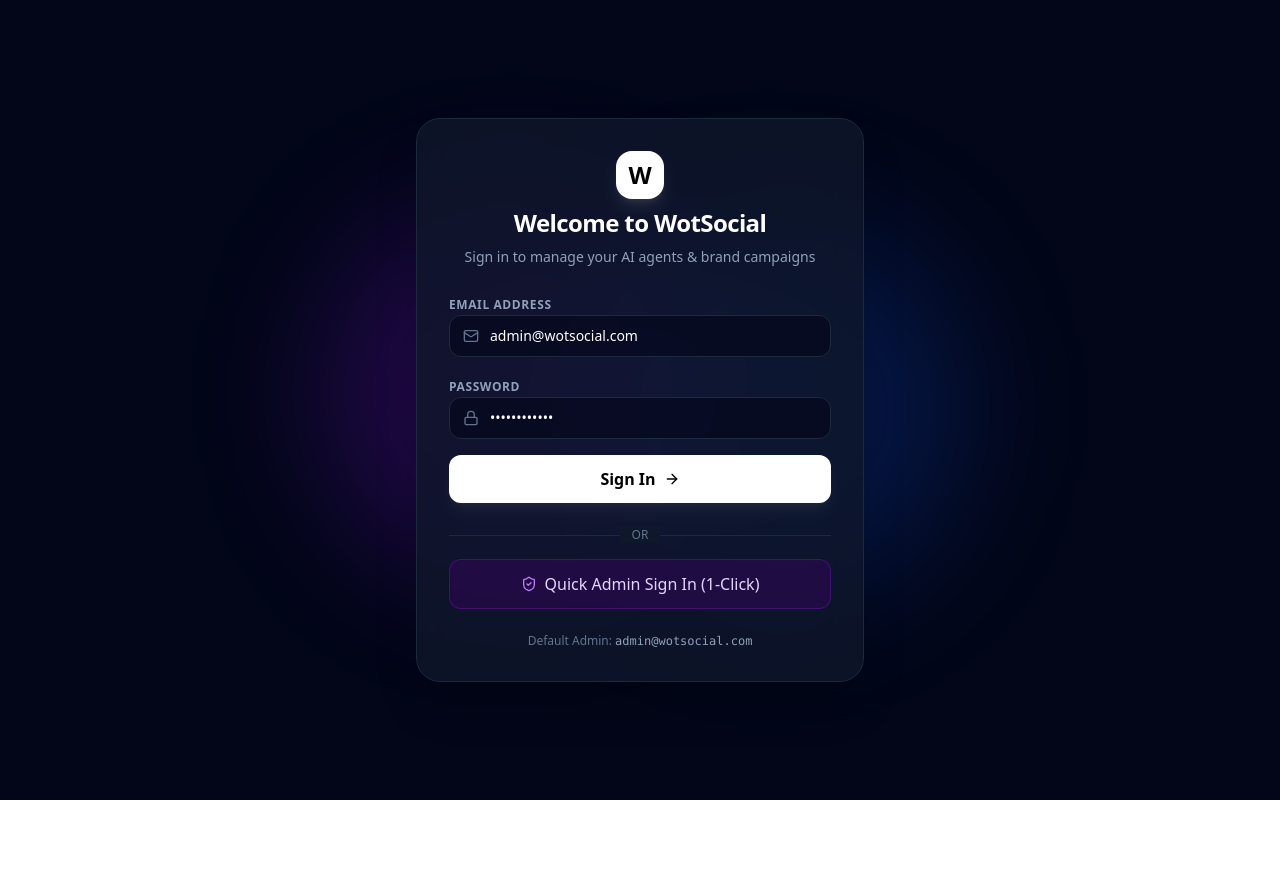
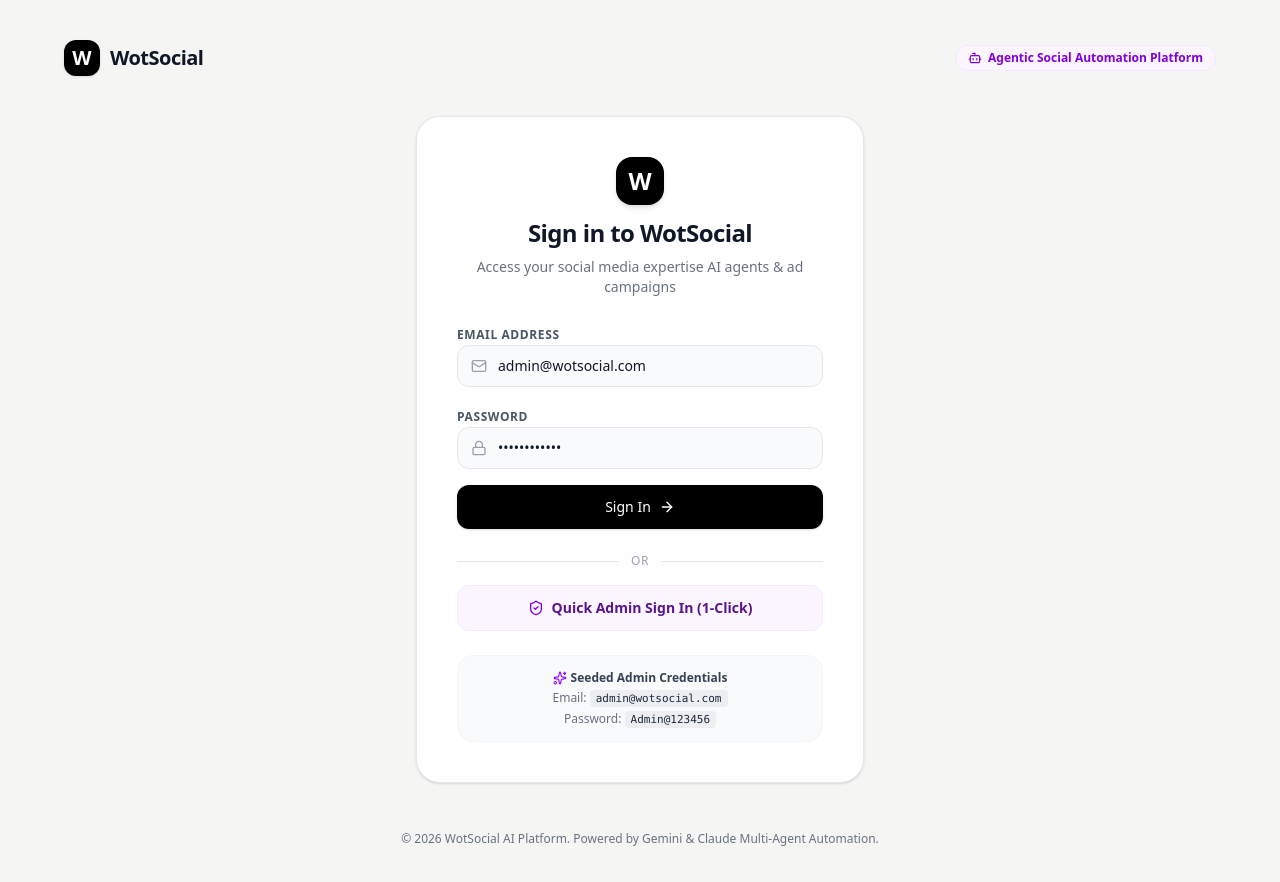
Before and after one commit to LeninPrakash41/wotsocial, a React (Vite) app: page /login in a window 1280 px wide. Shown: the top 882 px of the page. Before the commit the page ends 800 px from the top, so only its background shows below. Built offline with nearby package versions, Linux system fonts and the light colour scheme.

Commit message:
Redesign Login page UI to match portal light design system and brand theme

```diff
--- a/src/pages/Login.tsx
+++ b/src/pages/Login.tsx
@@ -1,7 +1,7 @@
 import React, { useState } from 'react';
-import { useNavigate, useLocation } from 'react-router-dom';
+import { useNavigate, useLocation, Link } from 'react-router-dom';
 import { auth } from '../auth';
-import { Sparkles, Lock, Mail, ArrowRight, ShieldCheck, AlertCircle, Loader2 } from 'lucide-react';
+import { Mail, Lock, ArrowRight, ShieldCheck, AlertCircle, Loader2, Sparkles, Bot } from 'lucide-react';
 
 export function Login() {
   const navigate = useNavigate();
@@ -23,7 +23,7 @@
       navigate(from, { replace: true });
     } catch (err: any) {
       console.error("Login error:", err);
-      setError(err.message || "Invalid credentials. Please try again.");
+      setError(err.message || "Invalid email or password. Please try again.");
     } finally {
       setLoading(false);
     }
@@ -46,25 +46,37 @@
   };
 
   return (
-    <div className="min-h-screen bg-slate-950 text-white flex items-center justify-center p-4 relative overflow-hidden">
-      {/* Glow Effects */}
-      <div className="absolute top-1/4 left-1/4 w-96 h-96 bg-purple-600/20 rounded-full blur-3xl pointer-events-none" />
-      <div className="absolute bottom-1/4 right-1/4 w-96 h-96 bg-blue-600/20 rounded-full blur-3xl pointer-events-none" />
+    <div className="min-h-screen bg-[#f5f5f4] text-[#0a0a0a] font-sans flex flex-col justify-between p-4 md:p-8">
+      {/* Navigation Header */}
+      <header className="max-w-6xl w-full mx-auto flex items-center justify-between py-2">
+        <Link to="/" className="flex items-center gap-2.5 group">
+          <div className="w-9 h-9 bg-black rounded-xl flex items-center justify-center shadow-sm group-hover:scale-105 transition-transform">
+            <span className="text-white font-bold text-xl">W</span>
+          </div>
+          <span className="font-bold text-xl tracking-tight text-gray-900">WotSocial</span>
+        </Link>
+        <span className="text-xs font-semibold px-3 py-1 bg-purple-50 text-purple-700 border border-purple-100 rounded-full flex items-center gap-1.5">
+          <Bot className="w-3.5 h-3.5" />
+          Agentic Social Automation Platform
+        </span>
+      </header>
 
-      <div className="w-full max-w-md bg-slate-900/80 backdrop-blur-xl border border-slate-800 rounded-3xl p-8 shadow-2xl relative z-10 space-y-6">
-        {/* Brand Header */}
+      {/* Main Login Card Container */}
+      <div className="w-full max-w-md mx-auto my-auto py-8">
+        <div className="bg-white border border-gray-200 rounded-3xl p-8 md:p-10 shadow-sm hover:shadow-md transition-shadow space-y-6">
+          {/* Brand & Heading */}
           <div className="text-center space-y-2">
-          <div className="w-12 h-12 bg-white text-black rounded-2xl flex items-center justify-center mx-auto shadow-lg shadow-white/10 font-bold text-2xl">
-            W
+            <div className="w-12 h-12 bg-black rounded-2xl flex items-center justify-center mx-auto mb-3 shadow-md shadow-black/10">
+              <span className="text-white font-bold text-2xl">W</span>
             </div>
-          <h1 className="text-2xl font-bold tracking-tight">Welcome to WotSocial</h1>
-          <p className="text-sm text-slate-400">Sign in to manage your AI agents & brand campaigns</p>
+            <h1 className="text-2xl font-bold tracking-tight text-gray-900">Sign in to WotSocial</h1>
+            <p className="text-sm text-gray-500">Access your social media expertise AI agents & ad campaigns</p>
           </div>
 
           {/* Error Alert */}
           {error && (
-          <div className="bg-red-500/10 border border-red-500/30 rounded-xl p-3 flex items-center gap-3 text-red-400 text-sm">
-            <AlertCircle className="w-5 h-5 shrink-0" />
+            <div className="bg-red-50 border border-red-200 rounded-xl p-3.5 flex items-center gap-3 text-red-700 text-sm">
+              <AlertCircle className="w-5 h-5 text-red-500 shrink-0" />
               <span>{error}</span>
             </div>
           )}
@@ -72,30 +84,30 @@
           {/* Login Form */}
           <form onSubmit={handleSubmit} className="space-y-4">
             <div className="space-y-1.5">
-            <label className="text-xs font-semibold uppercase tracking-wider text-slate-400">Email Address</label>
+              <label className="text-xs font-semibold text-gray-600 uppercase tracking-wider">Email Address</label>
               <div className="relative">
-              <Mail className="absolute left-3.5 top-1/2 -translate-y-1/2 w-4 h-4 text-slate-500" />
+                <Mail className="absolute left-3.5 top-1/2 -translate-y-1/2 w-4 h-4 text-gray-400" />
                 <input
                   type="email"
                   required
                   value={email}
                   onChange={(e) => setEmail(e.target.value)}
-                className="w-full bg-slate-950/60 border border-slate-800 focus:border-purple-500 rounded-xl pl-10 pr-4 py-2.5 text-sm text-white outline-none transition-all placeholder:text-slate-600"
+                  className="w-full bg-gray-50 border border-gray-200 focus:bg-white focus:border-black focus:ring-2 focus:ring-black/10 rounded-xl pl-10 pr-4 py-2.5 text-sm text-gray-900 outline-none transition-all placeholder:text-gray-400 font-medium"
                   placeholder="admin@wotsocial.com"
                 />
               </div>
             </div>
 
             <div className="space-y-1.5">
-            <label className="text-xs font-semibold uppercase tracking-wider text-slate-400">Password</label>
+              <label className="text-xs font-semibold text-gray-600 uppercase tracking-wider">Password</label>
               <div className="relative">
-              <Lock className="absolute left-3.5 top-1/2 -translate-y-1/2 w-4 h-4 text-slate-500" />
+                <Lock className="absolute left-3.5 top-1/2 -translate-y-1/2 w-4 h-4 text-gray-400" />
                 <input
                   type="password"
                   required
                   value={password}
                   onChange={(e) => setPassword(e.target.value)}
-                className="w-full bg-slate-950/60 border border-slate-800 focus:border-purple-500 rounded-xl pl-10 pr-4 py-2.5 text-sm text-white outline-none transition-all placeholder:text-slate-600"
+                  className="w-full bg-gray-50 border border-gray-200 focus:bg-white focus:border-black focus:ring-2 focus:ring-black/10 rounded-xl pl-10 pr-4 py-2.5 text-sm text-gray-900 outline-none transition-all placeholder:text-gray-400 font-medium"
                   placeholder="••••••••••••"
                 />
               </div>
@@ -104,7 +116,7 @@
             <button
               type="submit"
               disabled={loading}
-            className="w-full py-3 bg-white text-black font-semibold rounded-xl hover:bg-slate-200 transition-all flex items-center justify-center gap-2 shadow-lg shadow-white/5 disabled:opacity-50 mt-2"
+              className="w-full py-3 bg-black text-white font-medium rounded-xl hover:bg-gray-800 transition-colors flex items-center justify-center gap-2 shadow-sm text-sm disabled:opacity-50 mt-2"
             >
               {loading ? (
                 <Loader2 className="w-4 h-4 animate-spin" />
@@ -119,10 +131,10 @@
           {/* Divider */}
           <div className="relative my-4">
             <div className="absolute inset-0 flex items-center">
-            <div className="w-full border-t border-slate-800" />
+              <div className="w-full border-t border-gray-200" />
             </div>
             <div className="relative flex justify-center text-xs uppercase">
-            <span className="bg-slate-900 px-3 text-slate-500 font-medium">Or</span>
+              <span className="bg-white px-3 text-gray-400 font-medium tracking-wider">Or</span>
             </div>
           </div>
 
@@ -131,16 +143,28 @@
             type="button"
             onClick={handleQuickAdminLogin}
             disabled={loading}
-          className="w-full py-3 bg-purple-950/40 border border-purple-800/50 hover:bg-purple-900/50 text-purple-200 font-medium rounded-xl transition-all flex items-center justify-center gap-2"
+            className="w-full py-3 bg-purple-50 text-purple-900 border border-purple-100 font-semibold rounded-xl hover:bg-purple-100 transition-all text-sm flex items-center justify-center gap-2"
           >
-          <ShieldCheck className="w-4 h-4 text-purple-400" />
+            <ShieldCheck className="w-4 h-4 text-purple-700" />
             Quick Admin Sign In (1-Click)
           </button>
 
-        <p className="text-center text-xs text-slate-500">
-          Default Admin: <code className="text-slate-400">admin@wotsocial.com</code>
-        </p>
+          {/* Credentials Info Badge */}
+          <div className="bg-gray-50 border border-gray-100 rounded-2xl p-3.5 text-center text-xs text-gray-500 space-y-1">
+            <div className="font-semibold text-gray-700 flex items-center justify-center gap-1">
+              <Sparkles className="w-3.5 h-3.5 text-purple-600" />
+              Seeded Admin Credentials
             </div>
+            <p>Email: <code className="bg-gray-200/60 px-1.5 py-0.5 rounded text-gray-800 font-mono text-[11px]">admin@wotsocial.com</code></p>
+            <p>Password: <code className="bg-gray-200/60 px-1.5 py-0.5 rounded text-gray-800 font-mono text-[11px]">Admin@123456</code></p>
+          </div>
+        </div>
+      </div>
+
+      {/* Footer */}
+      <footer className="max-w-6xl w-full mx-auto text-center py-4 text-xs text-gray-500">
+        © {new Date().getFullYear()} WotSocial AI Platform. Powered by Gemini & Claude Multi-Agent Automation.
+      </footer>
     </div>
   );
 }
```
Lines whose indentation alone changed are shown as unchanged.
